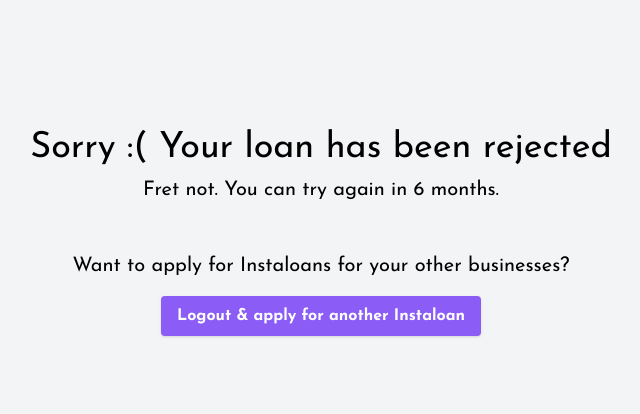
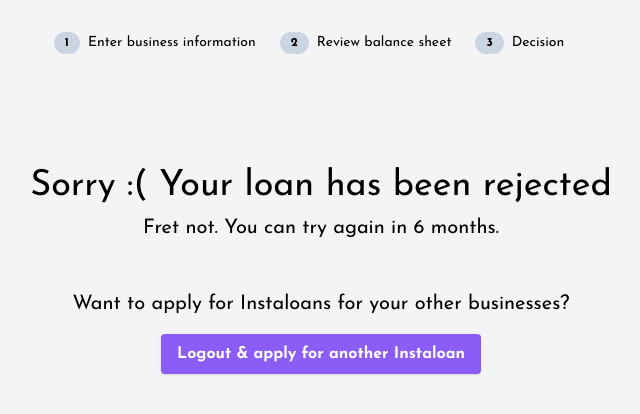
Before and after one commit to nisanthchunduru/instaloan, a Flask app: template templates/loan_applications/decision/show.html in a window 1280 px wide. Shown: the part 68-482 px from the top of the page, without its empty margins (319-959 px from the left). Run offline with Flask 3, Linux system fonts and the light colour scheme; the template is opened without the code that fills it, so the values that code supplies are empty; some libraries are stand-ins or nearby versions.

Commit message:
Display loan applications steps below nav bar

```diff
--- a/app.py
+++ b/app.py
@@ -24,7 +24,12 @@ migrate = Migrate(app, db)
 def home():
     if 'current_loan_application_id' in session:
         loan_application_id = session['current_loan_application_id']
-        return tredirect(url_for('loan_application', id=loan_application_id))
+        return tredirect(url_for('business_information', loan_application_id=loan_application_id))
+        # loan_application = LoanApplication.query.get_or_404(loan_application_id)
+        # if loan_application.status == "started":
+        #     return tredirect(url_for('balanced_sheet', loan_application_id=loan_application_id))
+        # elif loan_application.is_evaluated():
+        #     return tredirect(url_for('decision', loan_application_id=loan_application_id))
 
     return render_template('index.html')
 
@@ -40,7 +45,7 @@ def create_session():
     if loan_application:
         session['current_loan_application_id'] = loan_application.id
         if loan_application.is_evaluated():
-            return tredirect(url_for('loan_application_decision', loan_application_id=loan_application.id))
+            return tredirect(url_for('decision', loan_application_id=loan_application.id))
 
     return tredirect(url_for('new_loan_application'))
 
@@ -52,18 +57,18 @@ def destroy_session():
         session.pop('current_loan_application_id')
     return tredirect(url_for('home'))
 
-@app.route('/loan_applications/new')
+@app.route('/loan_applications/new/business_information')
 def new_loan_application():
     if 'current_loan_application_id' in session:
         loan_application_id = session['current_loan_application_id']
-        return tredirect(url_for('loan_application', id=loan_application_id))
+        return tredirect(url_for('business_information', loan_application_id=loan_application_id))
 
-    return render_template('loan_applications/edit.html')
+    return render_template('loan_applications/business_information/edit.html')
 
-@app.route('/loan_applications/<int:id>')
-def loan_application(id):
-    loan_application = LoanApplication.query.get_or_404(id)
-    return render_template('loan_applications/edit.html', loan_application=loan_application, loan_application_path=("/loan_applications/" + str(id)))
+@app.route('/loan_applications/<int:loan_application_id>/business_information')
+def business_information(loan_application_id):
+    loan_application = LoanApplication.query.get_or_404(loan_application_id)
+    return render_template('loan_applications/business_information/edit.html', loan_application=loan_application)
 
 @app.route('/loan_applications', methods=['POST'])
 def create_loan_application():
@@ -92,8 +97,8 @@ def create_loan_application():
 
     return tredirect(url_for('balance_sheet', loan_application_id=loan_application.id))
 
-@app.route('/loan_applications/<int:loan_application_id>', methods=['POST', 'PUT'])
-def update_loan_application(loan_application_id):
+@app.route('/loan_applications/<int:loan_application_id>/business_information', methods=['POST', 'PUT'])
+def update_business_information(loan_application_id):
     loan_application = LoanApplication.query.get_or_404(loan_application_id)
     if loan_application.is_evaluated():
         return tredirect(url_for('balance_sheet', loan_application_id=loan_application.id))
@@ -122,12 +127,12 @@ def balance_sheet(loan_application_id):
     balance_sheet = get_business_balance_sheet(loan_application.accounting_software, loan_application.business_name)
     for entry in balance_sheet:
         entry['monthName'] = month_number_to_month_name(entry['month'])
-
     target_year = int(request.args.get('year', datetime.now().year))
     balance_sheet_for_target_year = [entry for entry in balance_sheet if entry['year'] == target_year]
     balance_sheet_years = set(entry['year'] for entry in balance_sheet)
     return render_template(
         'loan_applications/balance_sheet/show.html',
+        loan_application=loan_application,
         loan_application_id=loan_application_id,
         balance_sheet_years=balance_sheet_years,
         target_year=target_year,
@@ -138,7 +143,7 @@ def balance_sheet(loan_application_id):
 def accept_balance_sheet(loan_application_id):
     loan_application = LoanApplication.query.get_or_404(loan_application_id)
     if loan_application.is_evaluated():
-        return tredirect(url_for('loan_application_decision', loan_application_id=loan_application.id))
+        return tredirect(url_for('decision', loan_application_id=loan_application.id))
 
     loan_application = LoanApplication.query.get_or_404(loan_application_id)
     if not loan_application.status == "started":
@@ -152,10 +157,10 @@ def accept_balance_sheet(loan_application_id):
     db.session.add(loan_application)
     db.session.commit()
 
-    return tredirect(url_for('loan_application_decision', loan_application_id=loan_application.id))
+    return tredirect(url_for('decision', loan_application_id=loan_application.id))
 
 @app.route('/loan_applications/<int:loan_application_id>/decision')
-def loan_application_decision(loan_application_id):
+def decision(loan_application_id):
     loan_application = LoanApplication.query.get_or_404(loan_application_id)
     if not loan_application.is_evaluated():
         return abort(403)
--- a/models.py
+++ b/models.py
@@ -26,6 +26,3 @@ class LoanApplication(db.Model):
             return True
 
         return False
-
-    def balance_sheet(self):
-        business_accouting_so
--- a/templates/loan_applications/balance_sheet/show.html
+++ b/templates/loan_applications/balance_sheet/show.html
@@ -6,8 +6,10 @@
   <body>
     {% include 'navbar.html' %}
 
+    {% include 'loan_applications/steps.html' %}
+
     <div class="text-center mt-12">
-      <h3 class="text-4xl">Review Balance Sheet</h3>
+      <h3 class="text-4xl">Review balance sheet</h3>
       <p class="text-gray-400 mt-2 text-xl">Review your business's Balance Sheet and request Instaloan</p>
     </div>
 
--- a/templates/loan_applications/decision/show.html
+++ b/templates/loan_applications/decision/show.html
@@ -6,7 +6,9 @@
   <body>
     {% include 'navbar.html' %}
 
-    <div class="text-center mt-32">
+    {% include 'loan_applications/steps.html' %}
+
+    <div class="text-center mt-24">
       {% if loan_application.status == "approved" %}
         <h3 class="text-4xl">Congratulations! Your loan has been approved</h3>
         <p class="mt-2 text-xl">We'll reach out to you shortly</p>
--- /dev/null
+++ b/templates/loan_applications/steps.html
@@ -0,0 +1,29 @@
+{% set step_titles = ["Enter business information", "Review balance sheet", "Decision"] %}
+{% set step_url_slugs = ["business_information", "balance_sheet", "decision"] %}
+{% if loan_application %}
+  {% if loan_application.status == 'started' %}
+    {% set last_completed_step_number = 1 %}
+  {% else %}
+    {% set last_completed_step_number = 3 %}
+  {% endif  %}
+{% else %}
+  {% set last_completed_step_number = 0 %}
+{% endif %}
+<div class="flex justify-center py-4 mt-4">
+  {% for step_title in step_titles %}
+    {% if loan_application %}
+      <a href="/loan_applications/{{ loan_application.id }}/{{ step_url_slugs[loop.index - 1] }}">
+    {% else %}
+      <a class="pointer-events-none">
+    {% endif %}
+      <button class="inline-flex text-sm mr-6">
+        <div class="flex items-center space-x-2">
+          <div class="inline-flex rounded-full border px-2.5 py-0.5 text-xs font-semibold transition-colors border-transparent text-primary-foreground {{ 'bg-green-400' if loop.index <= last_completed_step_number else 'bg-slate-300' }}">
+            {{ loop.index }}
+          </div>
+          <span>{{ step_title }}</span>
+        </div>
+      </button>
+    </a>
+  {% endfor %}
+</div>
```
Also changed, not shown: templates/loan_applications/business_information/edit.html (renamed from templates/loan_applications/edit.html, +7 -5 lines), templates/navbar.html (line endings or trailing spaces).
